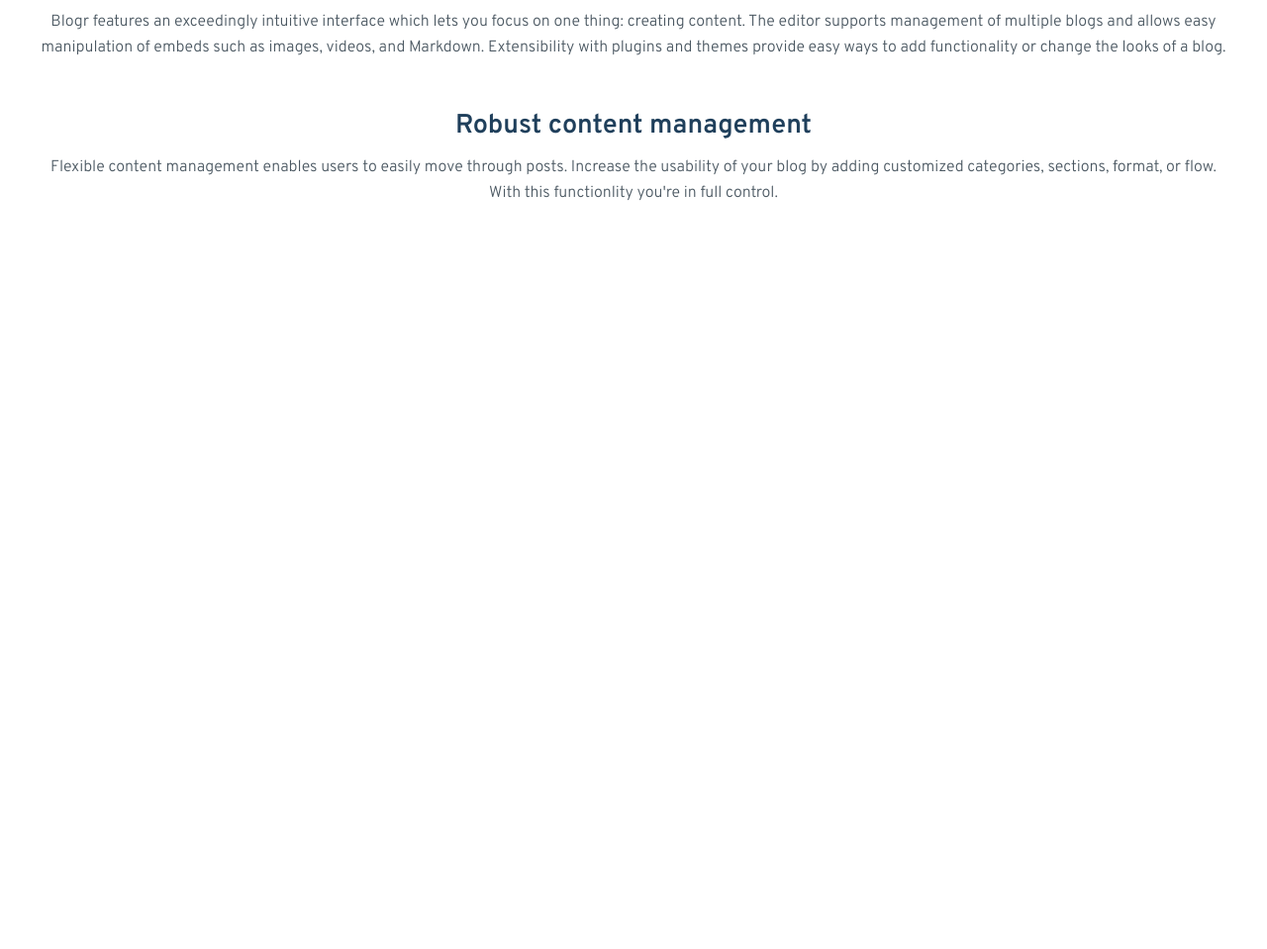
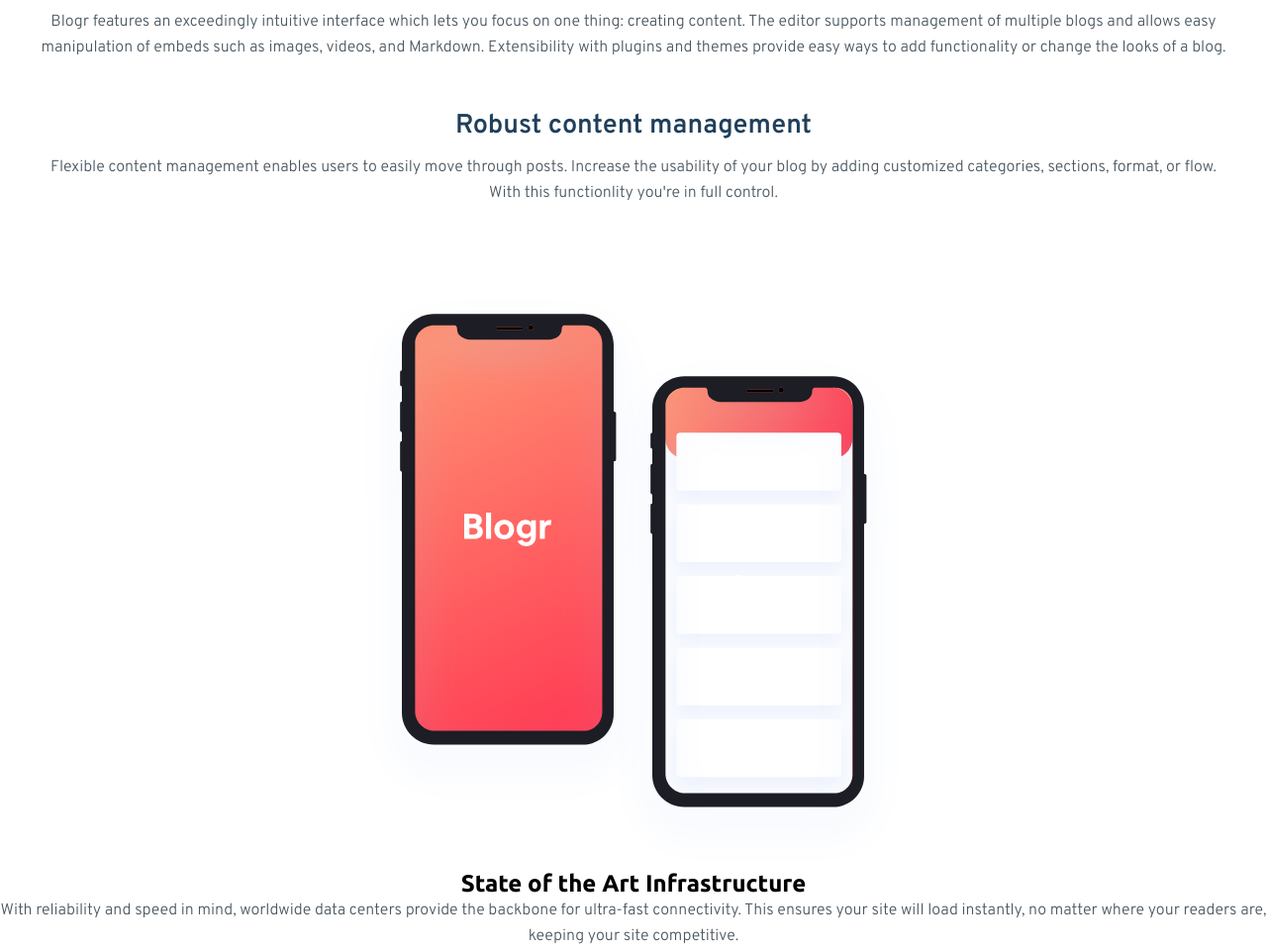
Before and after one commit to Drougnov/blogr-landing-page-main, a plain HTML site: page index.html in a window 1280 px wide. Shown: the part 1613-2572 px from the top of the page at 99% size. Before the commit the page ends 1910 px from the top, so only its background shows below. Drawn offline with Linux system fonts and the light colour scheme.

Commit message:
State section markup complete

```diff
--- a/index.html
+++ b/index.html
@@ -83,6 +83,15 @@
         </div>
       </div>
     </section>
+    <div class="state">
+      <div class="state__img">
+        <img src="./images/illustration-phones.svg" alt="">
+      </div>
+      <section class="state__text">
+        <h2>State of the Art Infrastructure</h2>
+        <p>With reliability and speed in mind, worldwide data centers provide the backbone for ultra-fast connectivity. This ensures your site will load instantly, no matter where your readers are, keeping your site competitive.</p>
+      </section>
+    </div>
   </main>
   <script src="app.js"></script>
 </body>
```
